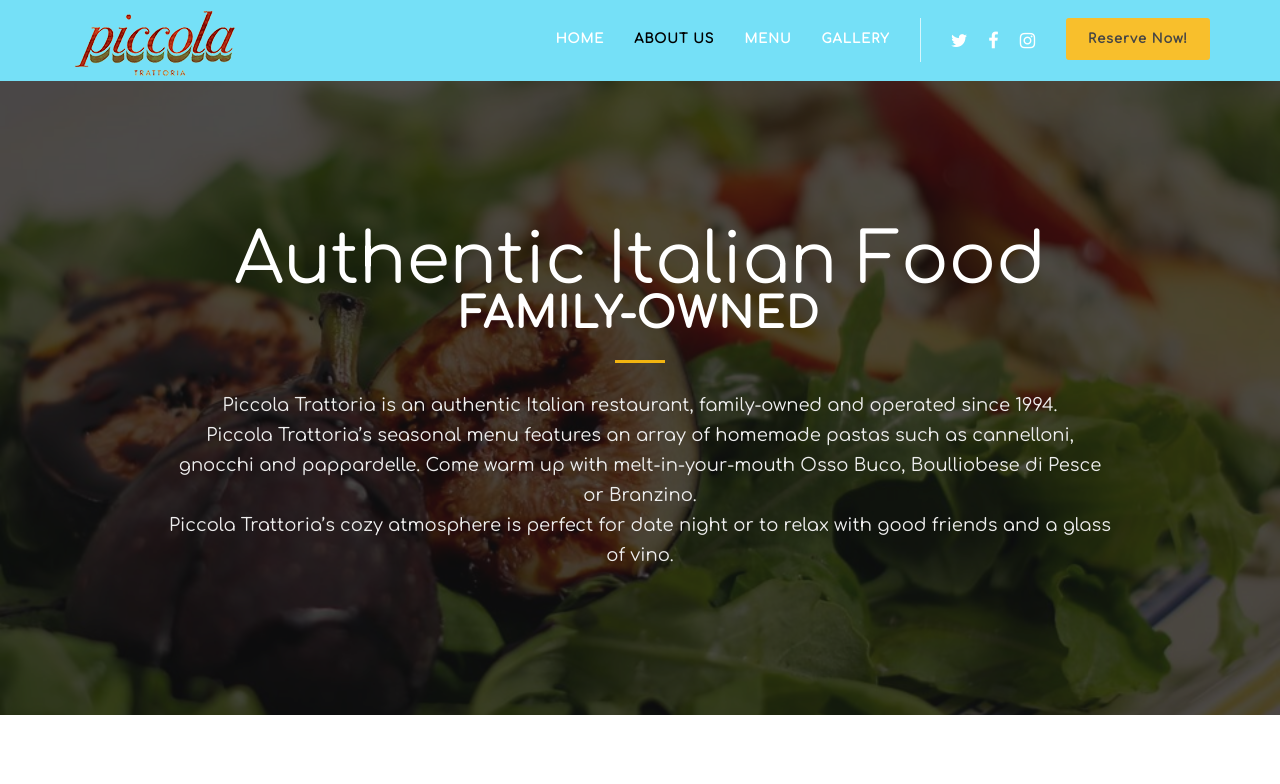
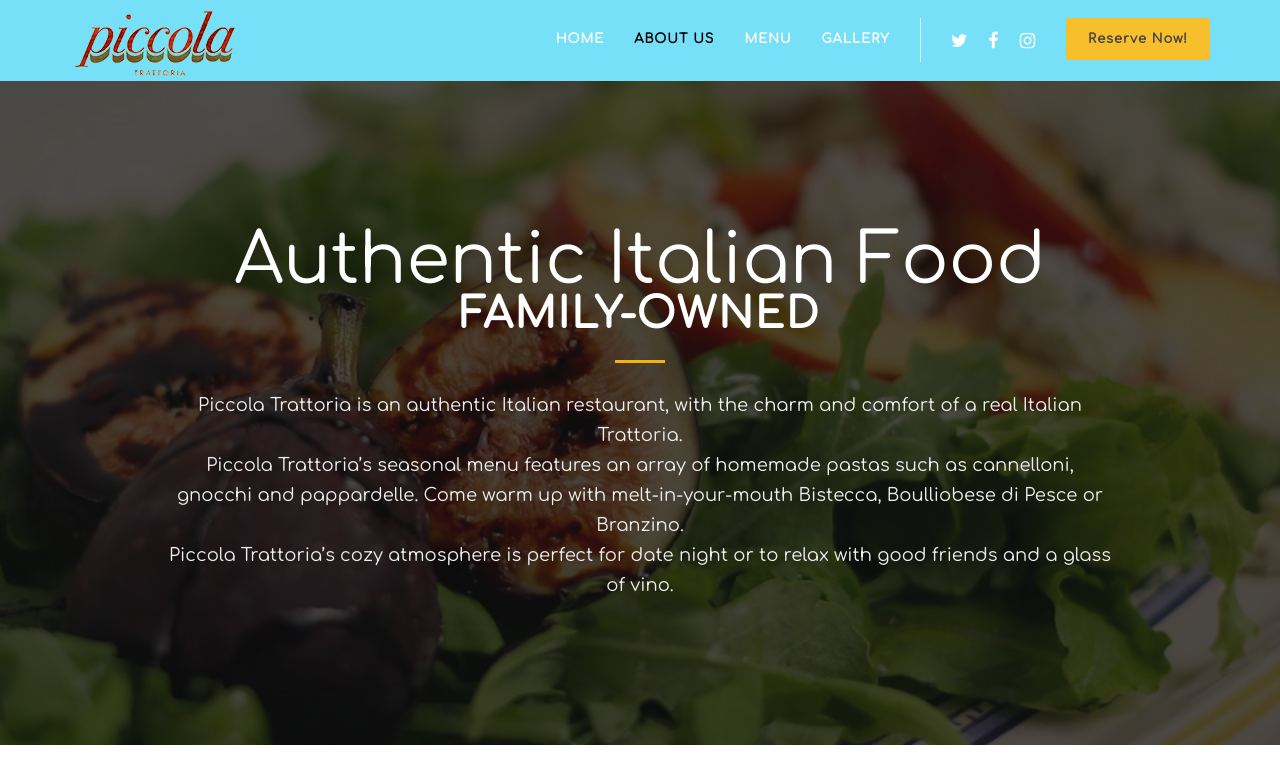
Before and after one commit to PiccolaTrattoria/piccola, a Jekyll site: the page built from about.html, in a window 1280 px wide and 900 px high, cut to the strip 0-801 px from the top of the window. Shown: the top 784 px of the strip. Built offline with Jekyll 4.4.1, drawn with Linux system fonts in a browser that asks for light colours; nearby versions of some CDN libraries; some web fonts are replaced; library files that are not in the unit come from our copies; some of the changed text lies outside the part shown.

```diff
--- a/about.html
+++ b/about.html
@@ -24,9 +24,9 @@
                 <h2 class="section-title white wow fadeInUp" data-wow-delay="1s">Family-Owned</h2>
 
                 <p class="hero-text wow fadeInUp content-color" data-wow-delay="2s">
-                    Piccola Trattoria is an authentic Italian restaurant, family-owned and operated since 1994.
+                    Piccola Trattoria is an authentic Italian restaurant, with the charm and comfort of a real Italian Trattoria.
                     <br>Piccola Trattoria’s seasonal menu features an array of homemade pastas such as cannelloni,
-                    gnocchi and pappardelle. Come warm up with melt-in-your-mouth Osso Buco, Boulliobese di Pesce or Branzino.
+                    gnocchi and pappardelle. Come warm up with melt-in-your-mouth Bistecca, Boulliobese di Pesce or Branzino.
                     <br>Piccola Trattoria’s cozy atmosphere is perfect for date night or to relax with good friends and a glass of vino.
 
                     </p>
@@ -157,7 +157,8 @@
 
                 <h2 class="section-title">For All Occasions</h2>
 
-                <p class="content-color">Curabitur quas nets lacus ets nulat iaculis loremis etis nisle varius vitae seditum fugiatum ligula aliquam qui sequi. Lorem ipsum dolor sit amet, consectetur adipiscing elit rutrum eleif arcu sit aspernatur nets fugit, sedit quiadused fuscentinusad sagittis odio magna, in ultricies ex tincidunt.</p>
+                <p class="content-color">Be it an anniversary, a birthday, or just a friendly gathering, Piccola Trattoria will offer the right environment
+                    so that you can sit back and enjoy a lovely evening with some of the best food in New York.</p>
 
                 <img src="images/menu-logo.png" alt="picture">
 
```
